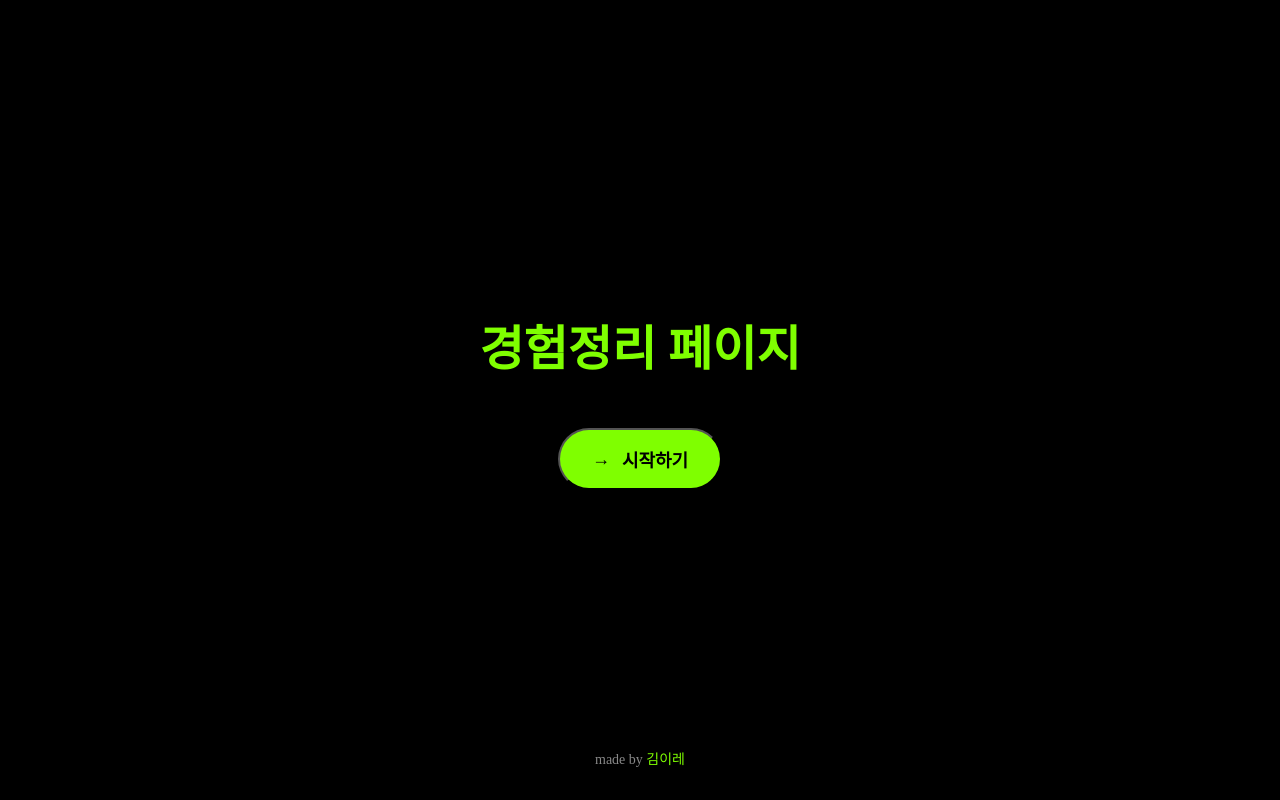
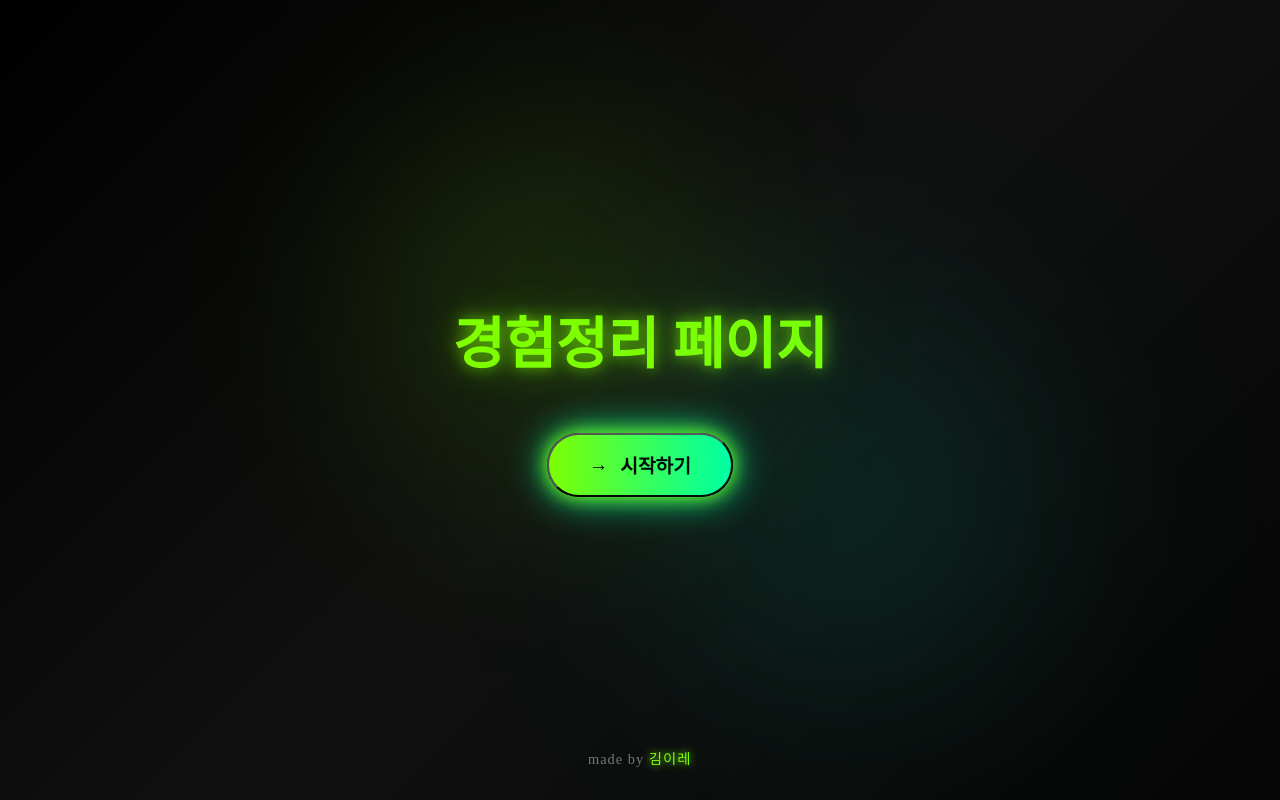
Before and after one commit to elroi773/summary_of_experience, a React (Vite) app: page / in a window 1280 px wide. Built offline with nearby package versions, Linux system fonts and the light colour scheme; a web font is replaced by a local one.

Commit message:
경험 추가 페이지 프론트

```diff
--- a/src/CheckoutPage.css
+++ b/src/CheckoutPage.css
@@ -1,56 +1,164 @@
-*{
+* {
   margin: 0;
+  box-sizing: border-box;
 }
+
 .checkout-container {
   width: 100%;
   height: 100vh;
-    background-color: black;
+  background: linear-gradient(135deg, #000000, #111, #050505);
   display: flex;
   flex-direction: column;
   align-items: center;
   justify-content: center;
   position: relative;
+  overflow: hidden;
+  animation: fadeIn 1.2s ease forwards;
 }
 
-  .checkout-title {
-    font-size: 3rem; /* text-5xl */
-    font-weight: bold;
-    text-align: center;
-    margin-bottom: 3rem; /* mb-12 */
-    color: #7fff00;
+/* --- 배경 네온 빛 퍼짐 --- */
+.checkout-container::before {
+  content: "";
+  position: absolute;
+  width: 500px;
+  height: 500px;
+  background: radial-gradient(circle, rgba(127, 255, 0, 0.2) 0%, transparent 70%);
+  top: 10%;
+  left: 20%;
+  filter: blur(100px);
+  animation: glowMove 6s ease-in-out infinite alternate;
+}
+.checkout-container::after {
+  content: "";
+  position: absolute;
+  width: 600px;
+  height: 600px;
+  background: radial-gradient(circle, rgba(0, 255, 200, 0.15) 0%, transparent 70%);
+  bottom: 0;
+  right: 10%;
+  filter: blur(100px);
+  animation: glowMove 8s ease-in-out infinite alternate-reverse;
 }
 
+/* --- 타이틀 --- */
+.checkout-title {
+  font-size: 3.5rem;
+  font-weight: 800;
+  text-align: center;
+  margin-bottom: 3rem;
+  color: #7fff00;
+  text-shadow: 0 0 15px rgba(127, 255, 0, 0.7), 0 0 40px rgba(127, 255, 0, 0.4);
+  animation: floatText 3s ease-in-out infinite;
+}
+
+/* --- 버튼 --- */
 .checkout-button {
   display: flex;
   align-items: center;
   justify-content: center;
-    gap: 0.75rem; /* gap-3 */
-    padding: 1rem 2rem; /* px-8 py-4 */
-    border-radius: 9999px; /* rounded-full */
+  gap: 0.75rem;
+  padding: 1rem 2.5rem;
+  border-radius: 9999px;
   font-weight: 600;
-    font-size: 1.125rem; /* text-lg */
-    background-color: #7fff00;
+  font-size: 1.2rem;
+  background: linear-gradient(90deg, #7fff00, #00ffa3);
   color: #000;
+  box-shadow: 0 0 10px #7fff00;
+  cursor: pointer;
   transition: all 0.3s ease;
-    cursor: pointer;
+  position: relative;
+  overflow: hidden;
+  animation: glowPulse 2.5s ease-in-out infinite;
 }
 
 .checkout-button:hover {
-    box-shadow: 0 0 10px #7fff00;
+  transform: scale(1.08);
+  box-shadow: 0 0 25px #7fff00, 0 0 50px #00ffa3;
 }
 
 .checkout-button:active {
   transform: scale(0.95);
 }
 
+/* --- 버튼 내부 빛 효과 --- */
+.checkout-button::before {
+  content: "";
+  position: absolute;
+  width: 200%;
+  height: 200%;
+  top: -50%;
+  left: -50%;
+  background: radial-gradient(circle, rgba(255,255,255,0.4) 0%, transparent 60%);
+  opacity: 0;
+  transform: rotate(45deg);
+  transition: opacity 0.3s ease;
+}
+
+.checkout-button:hover::before {
+  opacity: 1;
+  animation: shine 1s linear;
+}
+
+/* --- 하단 텍스트 --- */
 .checkout-footer {
   position: absolute;
   bottom: 2rem;
   text-align: center;
-    font-size: 0.875rem; /* text-sm */
-    color: #888;
+  font-size: 0.9rem;
+  color: #777;
+  letter-spacing: 1px;
+  animation: fadeIn 2s ease forwards;
 }
 
 .checkout-footer .highlight {
   color: #7fff00;
+  text-shadow: 0 0 8px #7fff00;
 }
+
+/* --- 애니메이션 --- */
+@keyframes fadeIn {
+  from {
+    opacity: 0;
+    transform: scale(1.05);
+  }
+  to {
+    opacity: 1;
+    transform: scale(1);
+  }
+}
+
+@keyframes glowMove {
+  0% {
+    transform: translateY(0) translateX(0);
+  }
+  100% {
+    transform: translateY(-40px) translateX(40px);
+  }
+}
+
+@keyframes floatText {
+  0%, 100% {
+    transform: translateY(0);
+  }
+  50% {
+    transform: translateY(-6px);
+  }
+}
+
+@keyframes glowPulse {
+  0%, 100% {
+    box-shadow: 0 0 15px #7fff00, 0 0 30px #00ffa3;
+  }
+  50% {
+    box-shadow: 0 0 25px #7fff00, 0 0 60px #00ffa3;
+  }
+}
+
+@keyframes shine {
+  0% {
+    transform: translateX(-100%) rotate(45deg);
+  }
+  100% {
+    transform: translateX(100%) rotate(45deg);
+  }
+}
```
Lines whose indentation alone changed are shown as unchanged.
